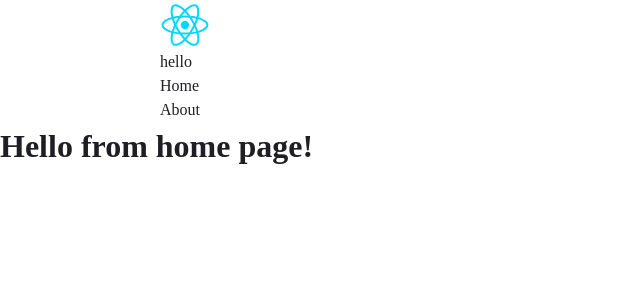
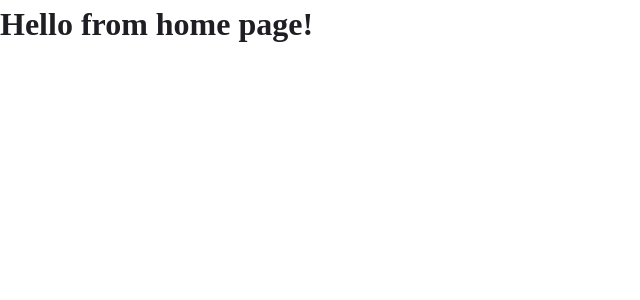
Before and after one commit to Joanna-Chadzynska/react-webpack-boilerplate, a React app: page / in a window 1280 px wide. Shown: the top 300 px of the page, without its empty margins (0-640 px from the left). Built offline with nearby package versions, Linux system fonts and the light colour scheme.

Commit message:
create pages

```diff
--- a/src/pages/About.js
+++ b/src/pages/About.js
@@ -1,12 +1,8 @@
-import { Header, Navigation } from 'containers';
 import React from 'react';
 
 const AboutPage = () => {
     return (
         <>
-            <Header>
-                <Navigation />
-            </Header>
             <h1>Hello from about page!</h1>
         </>
     );
--- /dev/null
+++ b/src/pages/Contact.js
@@ -0,0 +1,7 @@
+import React from 'react';
+
+const Contact = () => {
+    return <h1>Contact page</h1>;
+};
+
+export default Contact;
--- a/src/pages/Home.js
+++ b/src/pages/Home.js
@@ -1,12 +1,8 @@
-import { Header, Navigation } from 'containers';
 import React from 'react';
 
 const HomePage = () => {
     return (
         <>
-            <Header>
-                <Navigation />
-            </Header>
             <h1>Hello from home page!</h1>
         </>
     );
--- /dev/null
+++ b/src/pages/NotFound.js
@@ -0,0 +1,7 @@
+import React from 'react';
+
+const NotFound = () => {
+    return <h1>not found page</h1>;
+};
+
+export default NotFound;
--- /dev/null
+++ b/src/pages/SignIn.js
@@ -0,0 +1,7 @@
+import React from 'react';
+
+const SignIn = () => {
+    return <h1>Sign in page</h1>;
+};
+
+export default SignIn;
--- /dev/null
+++ b/src/pages/SignUp.js
@@ -0,0 +1,7 @@
+import React from 'react';
+
+const SignUp = () => {
+    return <h1> sign up page</h1>;
+};
+
+export default SignUp;
--- a/src/pages/index.js
+++ b/src/pages/index.js
@@ -1,2 +1,6 @@
 export { default as About } from './About';
+export { default as Contact } from './Contact';
 export { default as Home } from './Home';
+export { default as NotFound } from './NotFound';
+export { default as SignIn } from './SignIn';
+export { default as SignUp } from './SignUp';
```
